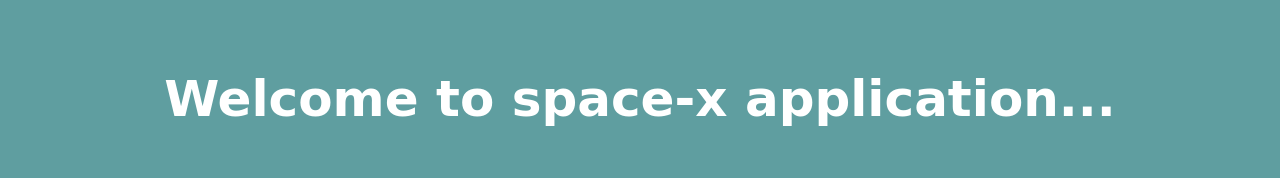
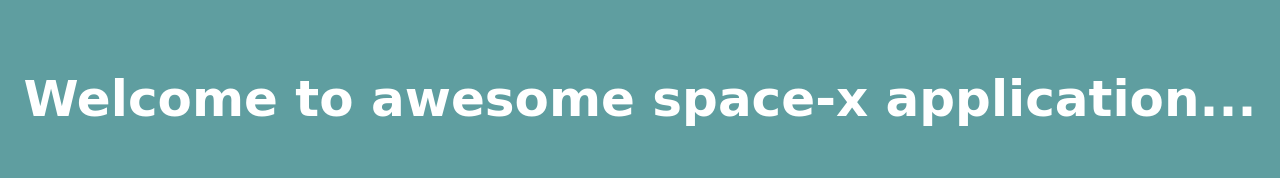
Before and after one commit to sreedevi27/spacex, a React (Create React App) app: page / in a window 1280 px wide. Shown: the top 178 px of the page. Built offline with nearby package versions, Linux system fonts and the light colour scheme; no server answers.

Commit message:
some changes to header

```diff
--- a/src/components/Header/Header.js
+++ b/src/components/Header/Header.js
@@ -4,7 +4,7 @@
   render() {
     return (
       <div className="header">
-        <h1>Welcome to space-x application...</h1>
+        <h1>Welcome to awesome space-x application...</h1>
       </div>
     );
   }
```
